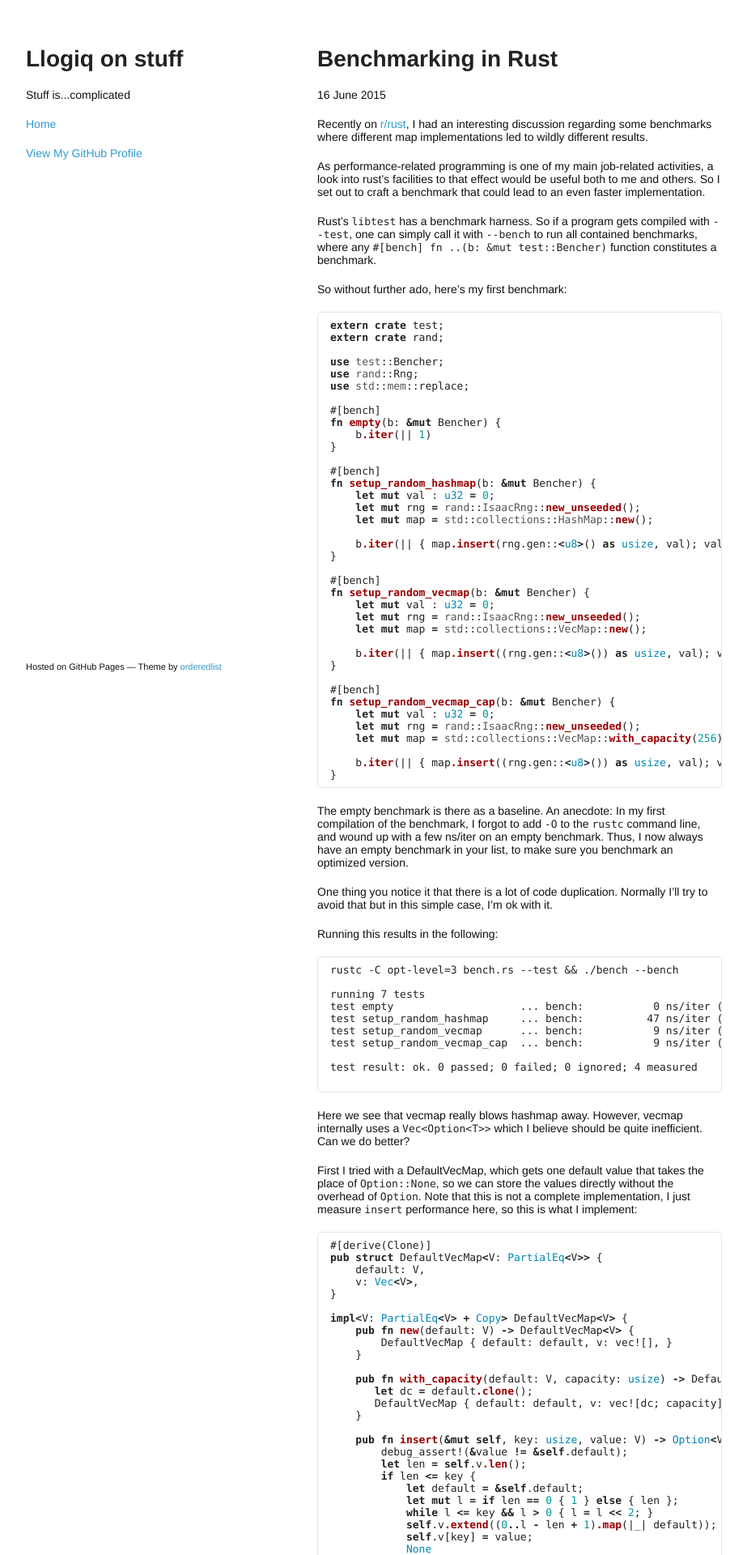
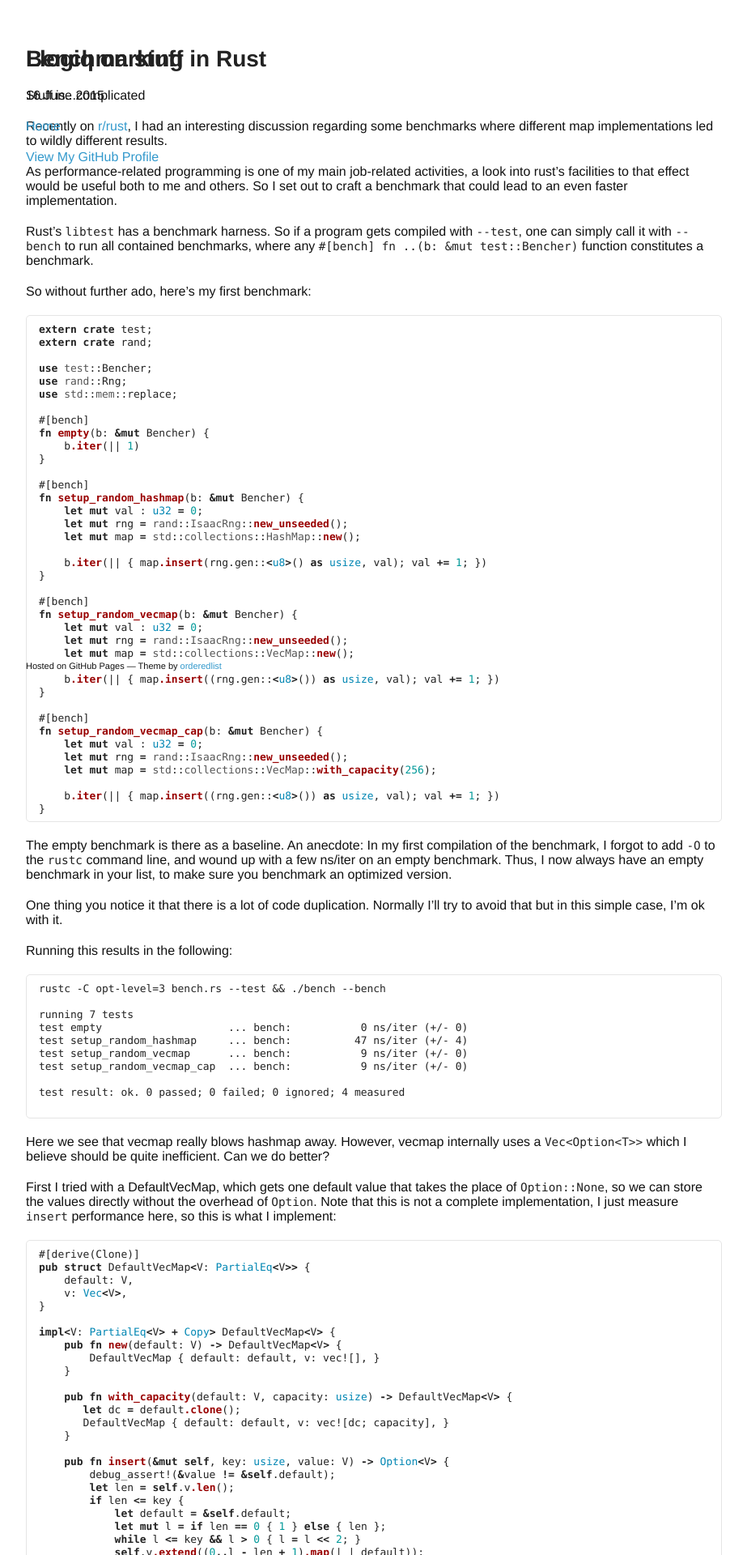
Before and after one commit to llogiq/llogiq.github.io, a Jekyll site: the page built from _posts/2015-06-16-bench.md, in a window 1280 px wide. Shown: the top 1920 px of the page at 81% size, without its empty margins (178-1101 px from the left). Built offline with Jekyll 4.4.1, drawn with Linux system fonts in a browser that asks for light colours; some of the changed text lies outside the part shown.

Commit message:
more stylesheet tweaking

```diff
--- a/stylesheets/styles.css
+++ b/stylesheets/styles.css
@@ -1,10 +1,7 @@
-@import url(https://fonts.googleapis.com/css?family=Lato:300italic,700italic,300,700);
-
 body {
   padding:50px;
-  font:14px "Helvetica Neue", Helvetica, Arial, sans-serif;
+  font:16px "Helvetica Neue", Helvetica, Arial, sans-serif;
   color:#111;
-  font-weight:300;
 }
 
 h1, h2, h3, h4, h5, h6 {
@@ -60,7 +57,7 @@
 code, pre {
   font-family:Source Code Pro, Monaco, Bitstream Vera Sans Mono, Lucida Console, Terminal, monospace;
   color:#222;
-  font-size:13px;
+  font-size:90%;
 }
 
 pre {
@@ -154,14 +151,12 @@
 }
 
 header ul a strong {
-  font-size:14px;
+  font-size:16px;
   display:block;
   color:#222;
 }
 
 section {
-  width:500px;
-  float:right;
   padding-bottom:50px;
 }
 
```
